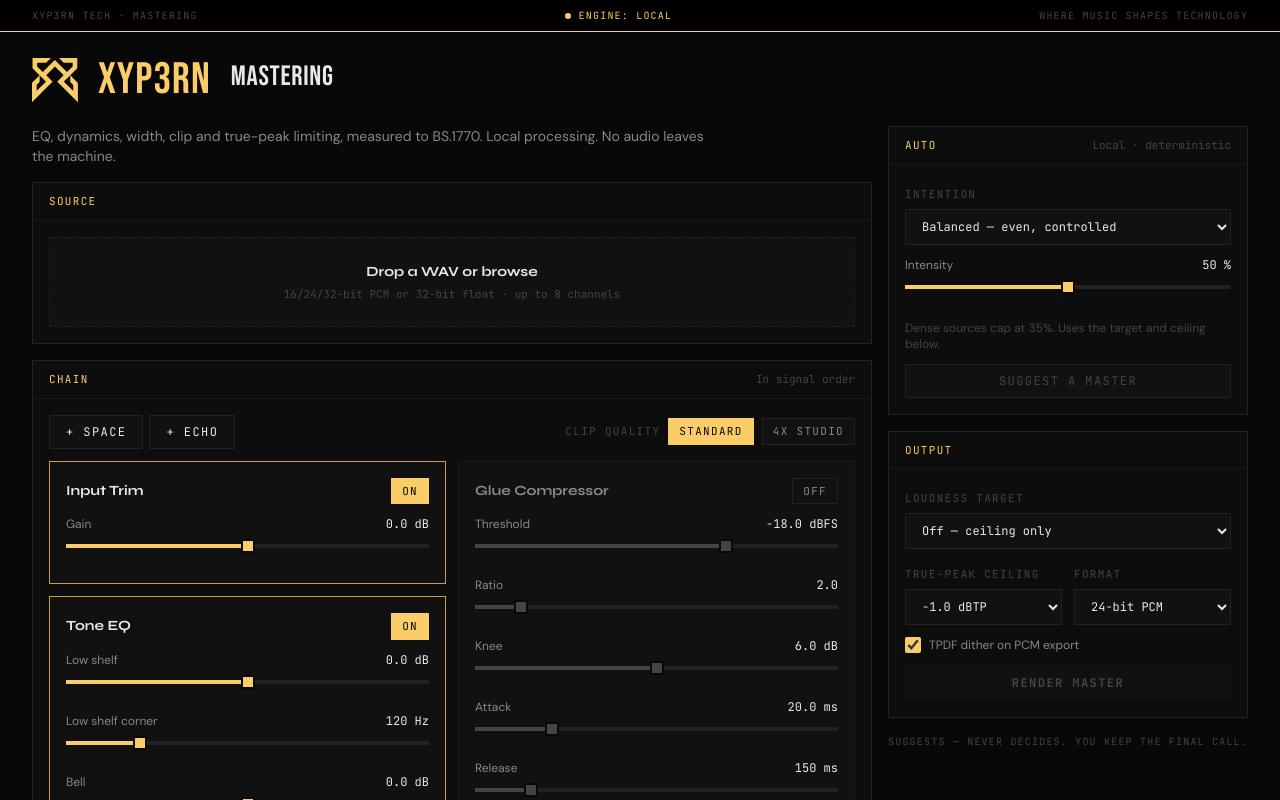
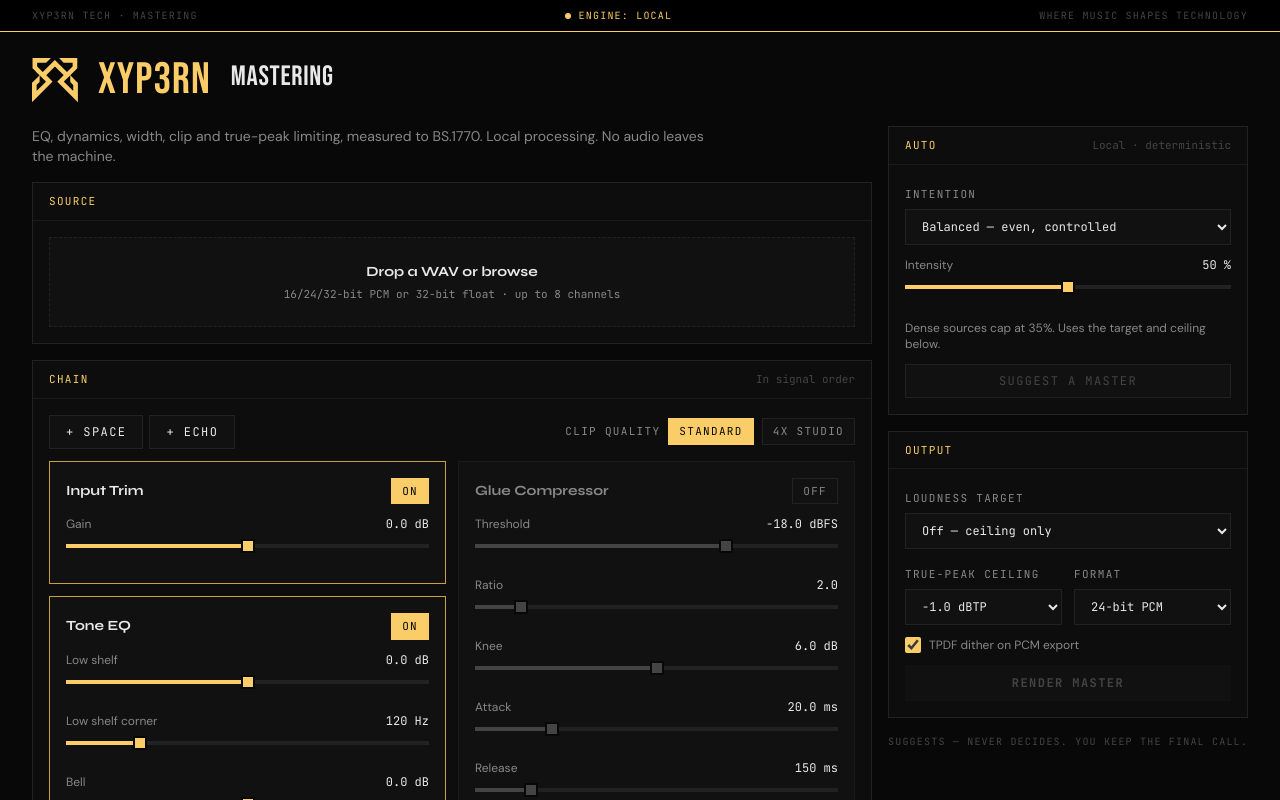
Before and after one commit to BLGofficial/void-xyp3rn-mastering, a Next.js app: page / in a window 1280 px wide. Shown: the top 800 px of the page. Built offline with nearby package versions, Linux system fonts and the light colour scheme.

Commit message:
style(design): FINDING-001 - improve essential label contrast

```diff
--- a/app/globals.css
+++ b/app/globals.css
@@ -82,7 +82,7 @@ body {
   }
 
   .xr-label {
-    @apply font-mono text-[11px] uppercase tracking-label text-muted;
+    @apply font-mono text-[11px] uppercase tracking-label text-ash;
   }
   .xr-panel {
     @apply border border-line-card bg-panel;
--- a/components/studio/AutoPanel.tsx
+++ b/components/studio/AutoPanel.tsx
@@ -30,7 +30,7 @@ export function AutoPanel({ intention, onIntention, intensity, onIntensity, canR
           </select>
         </label>
         <Slider label="Intensity" value={effective} min={0} max={100} step={1} unit="%" onChange={onIntensity} />
-        <p className="text-xs text-muted">Dense sources cap at 35%. Uses the target and ceiling below.</p>
+        <p className="text-xs text-ash">Dense sources cap at 35%. Uses the target and ceiling below.</p>
         <button type="button" data-testid="auto-run" className="xr-button w-full" disabled={!canRun || busy} onClick={onRun}>
           {busy ? 'Working…' : 'Suggest a master'}
         </button>
--- a/components/studio/SourcePanel.tsx
+++ b/components/studio/SourcePanel.tsx
@@ -35,7 +35,7 @@ export function SourcePanel({ fileName, fileSize, metadata, metrics, busy, onFil
         onDrop={e => { e.preventDefault(); setOver(false); pick(e.dataTransfer.files); }}
       >
         <span className="font-heading text-sm font-bold text-cloud">{fileName ?? 'Drop a WAV or browse'}</span>
-        <span className="font-mono text-[11px] text-muted">
+        <span className="font-mono text-[11px] text-ash">
           {fileSize ? bytes(fileSize) : '16/24/32-bit PCM or 32-bit float · up to 8 channels'}
         </span>
         <input
```
